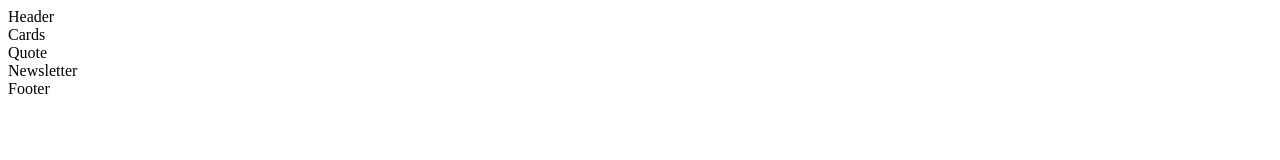
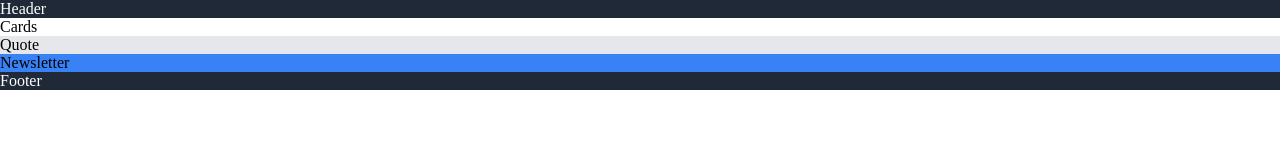
Before and after one commit to hateganfloringeorge/fe-part-2, a plain HTML site: page index.html in a window 1280 px wide. Drawn offline with Linux system fonts and the light colour scheme.

Commit message:
Set background color for sections

```diff
--- a/index.html
+++ b/index.html
@@ -7,10 +7,10 @@
     <link rel="stylesheet" href="styles.css">
 </head>
 <body>
-    <div id="header">Header</div>
-    <div id="cards-section">Cards</div>
-    <div id="quote">Quote</div>
-    <div id="newsletter">Newsletter</div>
-    <div id="footer">Footer</div>
+    <div class="header">Header</div>
+    <div class="cards-section">Cards</div>
+    <div class="quote">Quote</div>
+    <div class="newsletter">Newsletter</div>
+    <div class="footer">Footer</div>
 </body>
 </html>
--- a/styles.css
+++ b/styles.css
@@ -1,3 +1,16 @@
-h1 {
-    background-color: purple;
+body {
+    margin: 0;
 }
+
+.header, .footer {
+    background-color: #1f2937;
+    color: white;
+}
+
+.quote {
+    background-color: #e5e7eb;
+}
+
+.newsletter {
+    background-color: #3882F6;
+}
```
